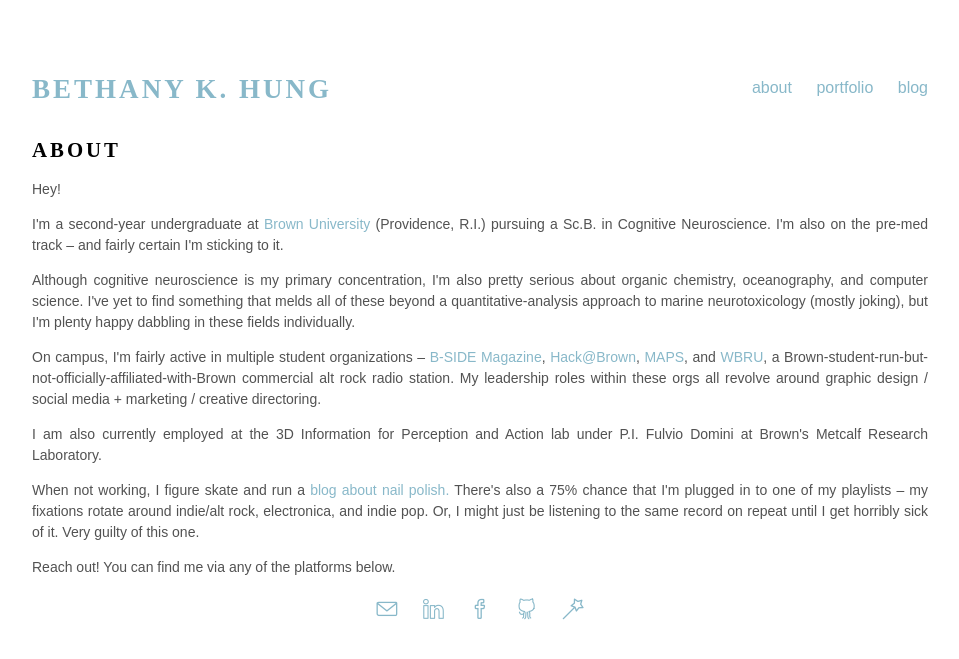
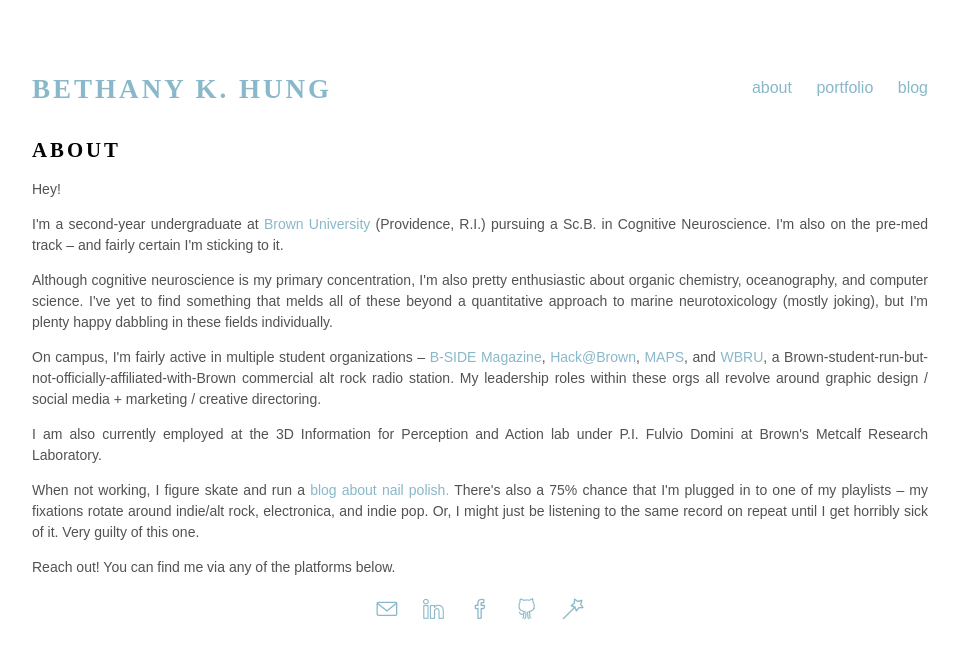
Before and after one commit to bethny/bethny.github.io, a Jekyll site: the page built from about/index.html, in a window 1280 px wide. Shown: the top 659 px of the page, without its empty margins (160-1119 px from the left). Built offline with Jekyll 4.4.1, drawn with Linux system fonts in a browser that asks for light colours; nearby versions of some CDN libraries.

Commit message:
Update index.html

```diff
--- a/about/index.html
+++ b/about/index.html
@@ -6,7 +6,7 @@ title: about
 	<h2>about</h2>
 	<p>Hey!</p>
 	<p>I'm a second-year undergraduate at <a href="http://www.brown.edu/">Brown University</a> (Providence, R.I.) pursuing a Sc.B. in Cognitive Neuroscience. I'm also on the pre-med track – and fairly certain I'm sticking to it.</p>
-	<p>Although cognitive neuroscience is my primary concentration, I'm also pretty serious about organic chemistry, oceanography, and computer science. I've yet to find something that melds all of these beyond a quantitative-analysis approach to marine neurotoxicology (mostly joking), but I'm plenty happy dabbling in these fields individually.</p>
+	<p>Although cognitive neuroscience is my primary concentration, I'm also pretty enthusiastic about organic chemistry, oceanography, and computer science. I've yet to find something that melds all of these beyond a quantitative approach to marine neurotoxicology (mostly joking), but I'm plenty happy dabbling in these fields individually.</p>
 	<p>On campus, I'm fairly active in multiple student organizations – <a href="http://www.bsidemagazine.org">B-SIDE Magazine</a>, <a href = "https://www.facebook.com/hackatbrown/?fref=ts">Hack@Brown</a>, <a href = "https://www.facebook.com/brownmaps/?fref=ts">MAPS</a>, and <a href = "http://www.wbru.com/">WBRU</a>, a Brown-student-run-but-not-officially-affiliated-with-Brown commercial alt rock radio station. My leadership roles within these orgs all revolve around graphic design / social media + marketing / creative directoring.</p>
 	<p>I am also currently employed at the 3D Information for Perception and Action lab under P.I. Fulvio Domini at Brown's Metcalf Research Laboratory.</p>
 	<p>When not working, I figure skate and run a <a href="http://www.nails-and-whales.blogspot.com">blog about nail polish.</a> There's also a 75% chance that I'm plugged in to one of my playlists – my fixations rotate around indie/alt rock, electronica, and indie pop. Or, I might just be listening to the same record on repeat until I get horribly sick of it. Very guilty of this one.</p>
```
